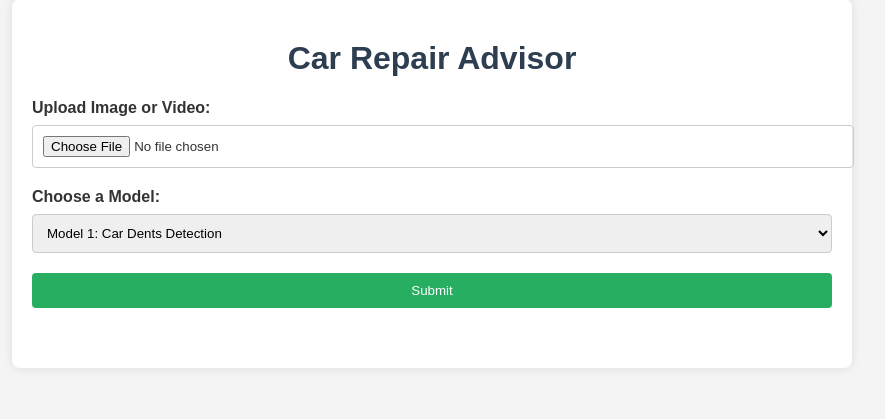
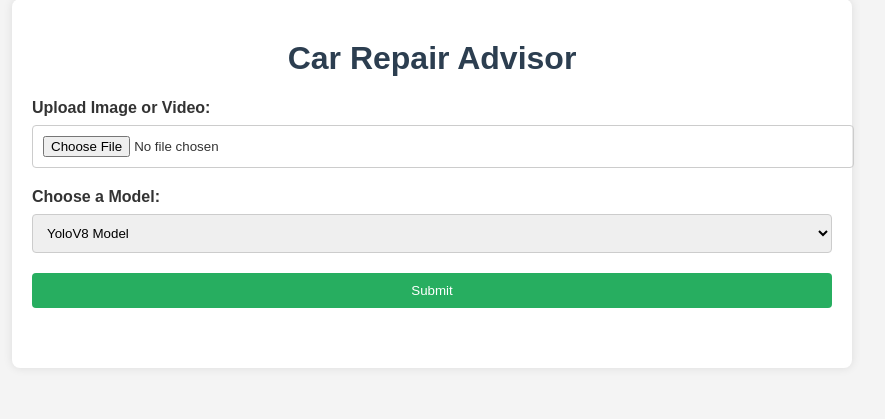
Before and after one commit to KaustubhGhale/Tata_Innovent_2024, a Flask app: page / in a window 1280 px wide. Shown: the part 51-470 px from the top of the page, without its empty margins (208-1093 px from the left). Run offline with Flask 3, Linux system fonts and the light colour scheme; parts of the project's set-up code (start-up, migrations or seed data) failed here and were passed over.

Commit message:
index.html

```diff
--- a/templates/index.html
+++ b/templates/index.html
@@ -15,7 +15,7 @@
             <br>
             <label for="model-select">Choose a Model:</label>
             <select id="model-select">
-                <option value="model1">Model 1: Car Dents Detection</option>
+                <option value="model1">YoloV8 Model</option>
                 <option value="model2">Model 2: Paint Scratches Detection</option>
                 <!-- Add more models as necessary -->
             </select>
```
